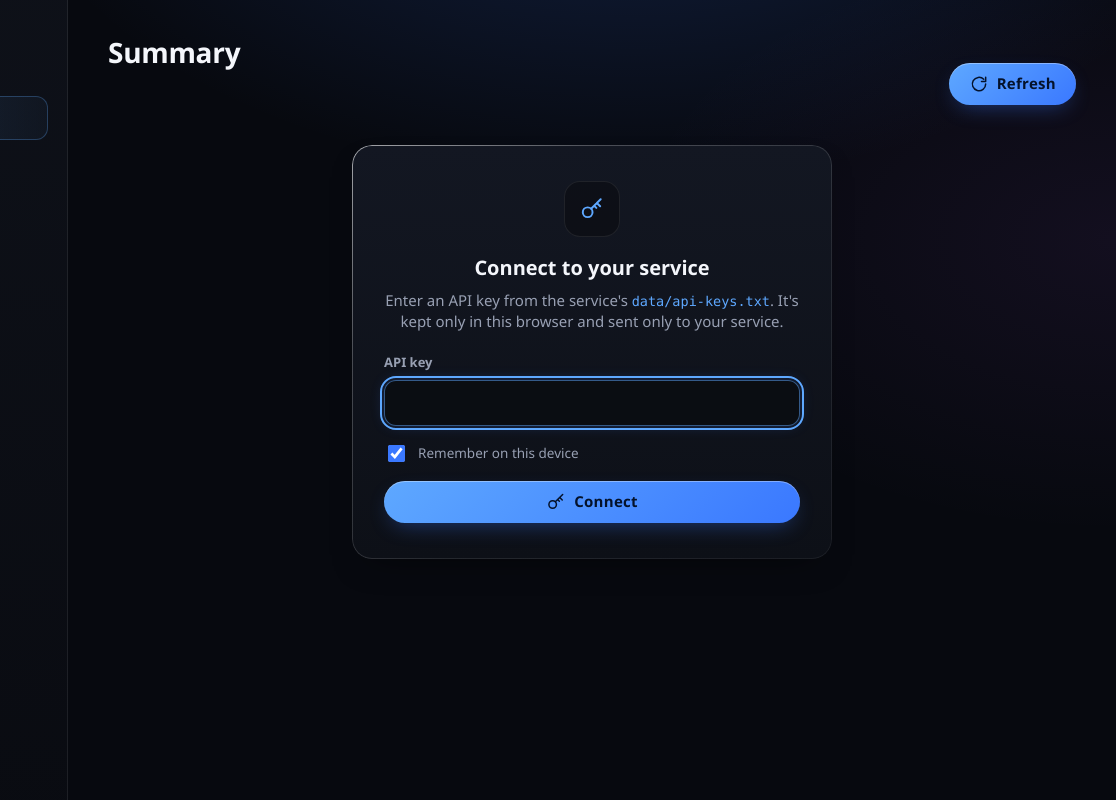
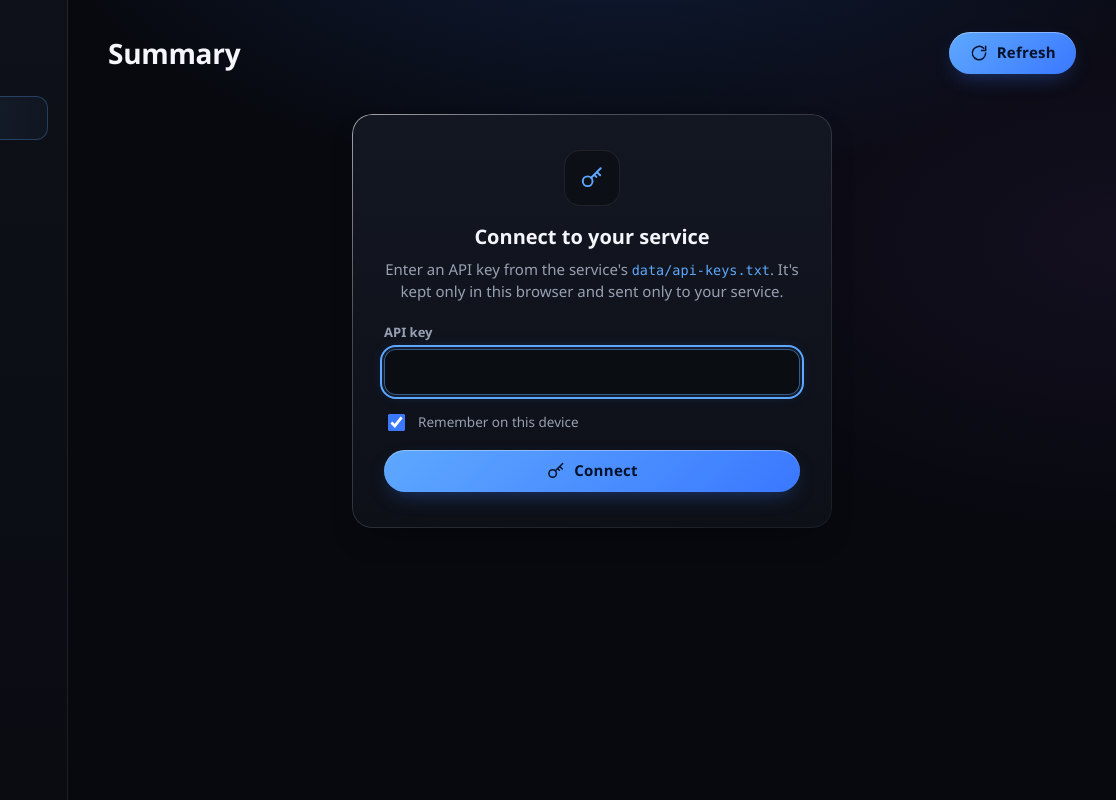
Before and after one commit to mr-jacob-gh/empower-wrapper-site, a website built with Vite: page index.html in a window 1280 px wide. Shown: the full height of the page, 164-1280 px from the left. Built offline with nearby package versions, Linux system fonts and the light colour scheme; no server answers.

Commit message:
move last fetched indicator

```diff
--- a/src/main.ts
+++ b/src/main.ts
@@ -97,11 +97,9 @@ root.innerHTML = `
     <main class="main">
       <div class="stage">
         <div class="screen" data-screen="dashboard">
-          <div class="page-head">
-            <div>
-              <h1>Summary</h1>
-              <div id="freshness" class="freshness"></div>
-            </div>
+          <div class="page-head page-head--inline">
+            <h1>Summary</h1>
+            <div id="freshness" class="freshness"></div>
             <button class="btn btn--accent page-head__btn" data-action="reload">${icons.refresh}<span>Refresh</span></button>
           </div>
           <div id="content"></div>
--- a/src/styles.css
+++ b/src/styles.css
@@ -183,6 +183,11 @@ ul { margin: 0; padding: 0; list-style: none; }
 .page-head h1 { font-size: 28px; letter-spacing: -0.3px; }
 
 .freshness { min-height: 26px; margin-top: 6px; }
+/* Summary: title, "Last fetched" and Refresh on one line, "Last fetched" pushed right.
+   On very narrow screens it wraps under the title, still right-aligned. */
+.page-head--inline { align-items: center; flex-wrap: wrap; row-gap: 8px; }
+.page-head--inline .freshness { display: flex; align-items: center; margin: 0 0 0 auto; }
+.page-head--inline .chip { white-space: nowrap; }
 .chip {
   display: inline-flex;
   align-items: center;
```
